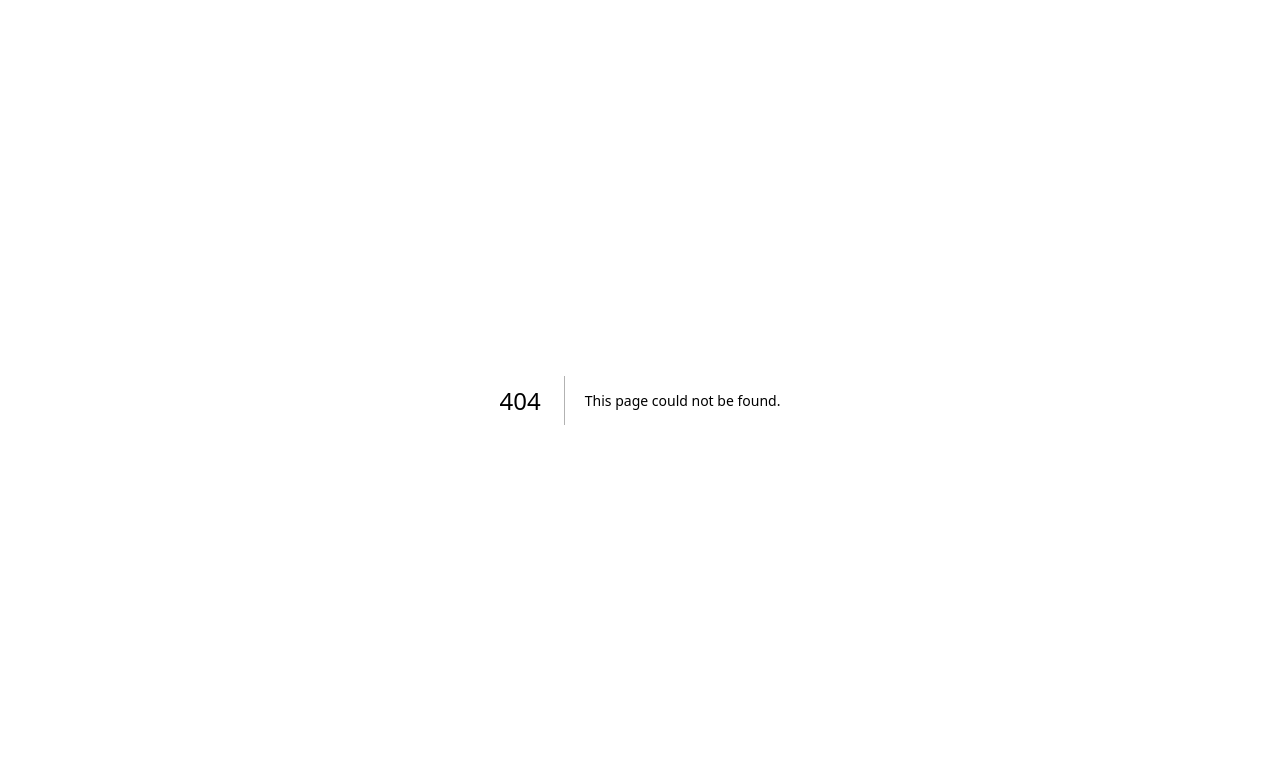
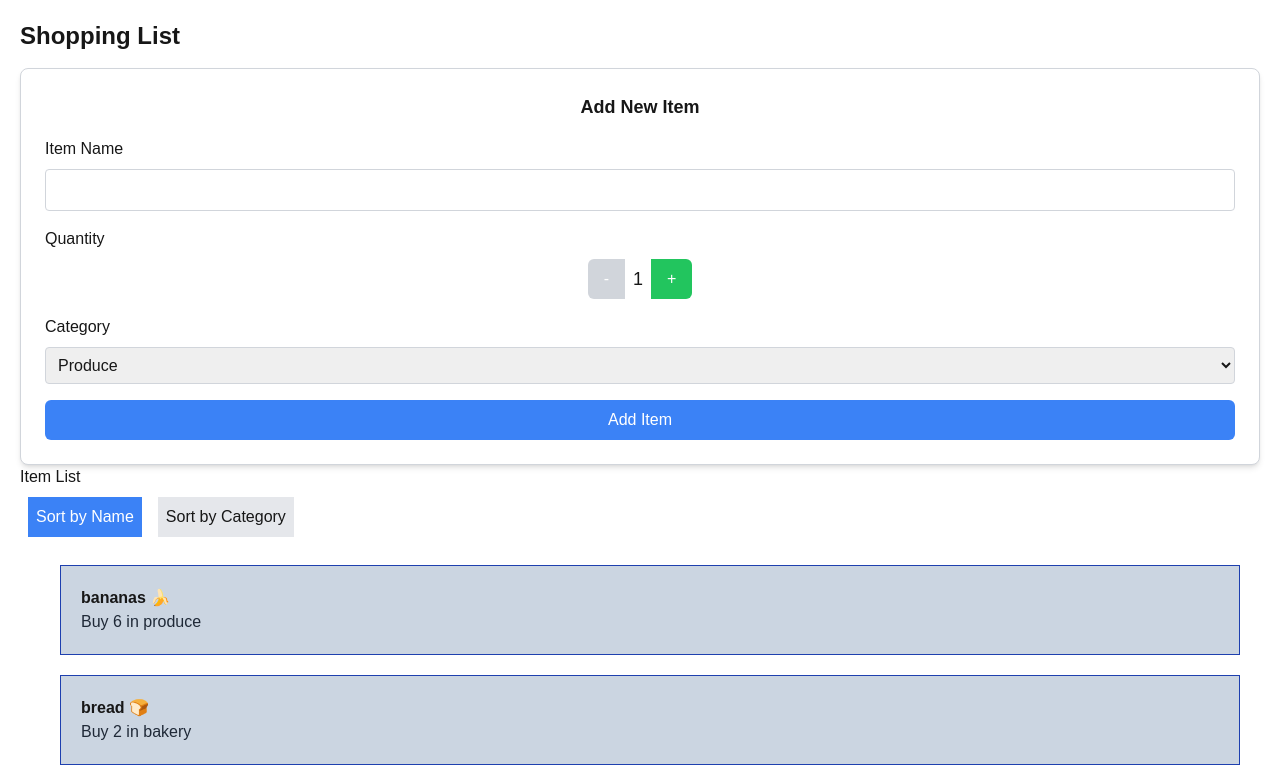
Before and after one commit to deepalsingh/cprg306-assignments, a Next.js app: page /week-7 in a window 1280 px wide. Before the commit this address had no page. Shown: the top 784 px of the page. Built offline with nearby package versions, Linux system fonts and the light colour scheme.

Commit message:
week 7 added

```diff
--- a/app/page.js
+++ b/app/page.js
@@ -45,6 +45,13 @@ export default function Home() {
         </li>
       </ul>
 
+      <ul>
+        <li>
+        <Link className= {linkStyles}
+        href="/week-7/">Week 7 Assignment</Link>
+        </li>
+      </ul>
+
     </main>
 
   );
--- /dev/null
+++ b/app/week-7/item-list.js
@@ -0,0 +1,47 @@
+"use client";
+
+import { useState } from 'react';
+import Item from './item';
+
+const ItemList = ({ items }) => {
+  const [sortBy, setSortBy] = useState('name');
+
+  // Create a copy of items and sort it
+  const sortedItems = [...items].sort((a, b) => {
+    if (sortBy === 'name') {
+      return a.name.localeCompare(b.name);
+    } else if (sortBy === 'category') {
+      return a.category.localeCompare(b.category);
+    }
+    return 0;
+  });
+
+  return (
+    <div>
+      <h2>Item List</h2>
+
+      {/* Sort buttons */}
+      <button
+        onClick={() => setSortBy('name')}
+        className={`p-2 m-2 ${sortBy === 'name' ? 'bg-blue-500 text-white' : 'bg-gray-200'}`}
+      >
+        Sort by Name
+      </button>
+      <button
+        onClick={() => setSortBy('category')}
+        className={`p-2 m-2 ${sortBy === 'category' ? 'bg-blue-500 text-white' : 'bg-gray-200'}`}
+      >
+        Sort by Category
+      </button>
+
+      {/* Render sorted items */}
+      <ul>
+        {sortedItems.map(item => (
+          <Item key={item.id} name={item.name} quantity={item.quantity} category={item.category} />
+        ))}
+      </ul>
+    </div>
+  );
+};
+
+export default ItemList;
--- /dev/null
+++ b/app/week-7/item.js
@@ -0,0 +1,8 @@
+export default function Item({ name, quantity, category }) {
+    return (
+      <div className="bg-slate-300 border border-blue-800 p-5 m-5 mb-2 ml-10">
+        <div className="font-semibold">{name}</div>
+        <div className="text-gray-800">Buy {quantity} in {category}</div>
+      </div>
+    );
+  }
--- /dev/null
+++ b/app/week-7/items.json
@@ -0,0 +1,74 @@
+[
+    {
+      "id": "1h2GJKH12gkHG31h1H",
+      "name": "milk, 4 L 🥛",
+      "quantity": 1,
+      "category": "dairy"
+    },
+    {
+      "id": "2KJH3k2j3H1k2J3K1H",
+      "name": "bread 🍞",
+      "quantity": 2,
+      "category": "bakery"
+    },
+    {
+      "id": "3h2KJH3k2j3H1k2J3",
+      "name": "eggs, dozen 🥚",
+      "quantity": 2,
+      "category": "dairy"
+    },
+    {
+      "id": "4k2J3K1H2GJKH12gk",
+      "name": "bananas 🍌",
+      "quantity": 6,
+      "category": "produce"
+    },
+    {
+      "id": "5H1h1H2KJH3k2j3H",
+      "name": "broccoli 🥦",
+      "quantity": 3,
+      "category": "produce"
+    },
+    {
+      "id": "6H1k2J3K1H2GJKH1",
+      "name": "chicken breasts, 1 kg 🍗",
+      "quantity": 1,
+      "category": "meat"
+    },
+    {
+      "id": "7gkHG31h1H2KJH3k",
+      "name": "pasta sauce 🍝",
+      "quantity": 3,
+      "category": "canned goods"
+    },
+    {
+      "id": "8j3H1k2J3K1H2GJK",
+      "name": "spaghetti, 454 g 🍝",
+      "quantity": 2,
+      "category": "dry goods"
+    },
+    {
+      "id": "9H12gkHG31h1H2KJ",
+      "name": "toilet paper, 12 pack 🧻",
+      "quantity": 1,
+      "category": "household"
+    },
+    {
+      "id": "10H3k2j3H1k2J3K1",
+      "name": "paper towels, 6 pack",
+      "quantity": 1,
+      "category": "household"
+    },
+    {
+      "id": "11k2J3K1H2GJKH12",
+      "name": "dish soap 🍽️",
+      "quantity": 1,
+      "category": "household"
+    },
+    {
+      "id": "12GJKH12gkHG31h1",
+      "name": "hand soap 🧼",
+      "quantity": 4,
+      "category": "household"
+    }
+  ]
--- /dev/null
+++ b/app/week-7/new-item.js
@@ -0,0 +1,106 @@
+"use client";
+
+import React, { useState } from "react";
+
+const NewItem = ({ onAddItem }) => {
+  const [name, setName] = useState("");
+  const [quantity, setQuantity] = useState(1);
+  const [category, setCategory] = useState("Produce");
+
+  const handleSubmit = (e) => {
+    e.preventDefault();
+
+    const item = {
+      id: Math.random().toString(36).substring(2, 15), // Generate a random ID
+      name,
+      quantity,
+      category,
+    };
+
+    onAddItem(item); // Call the onAddItem prop to pass the new item
+
+    // Reset fields
+    setName("");
+    setQuantity(1);
+    setCategory("Produce");
+  };
+
+  const incrementQuantity = () => {
+    if (quantity < 20) {
+      setQuantity(quantity + 1);
+    }
+  };
+
+  const decrementQuantity = () => {
+    if (quantity > 1) {
+      setQuantity(quantity - 1);
+    }
+  };
+
+  return (
+    <form onSubmit={handleSubmit} className="p-6 bg-white border border-gray-300 rounded-lg shadow-md">
+      <h2 className="text-lg font-bold mb-4 text-center">Add New Item</h2>
+      <div className="mb-4">
+        <label className="block mb-2" htmlFor="name">Item Name</label>
+        <input
+          type="text"
+          id="name"
+          value={name}
+          onChange={(e) => setName(e.target.value)}
+          required
+          className="border border-gray-300 p-2 rounded w-full"
+        />
+      </div>
+      <div className="mb-4">
+        <label className="block mb-2">Quantity</label>
+        <div className="flex items-center justify-center mb-2">
+          <button
+            type="button"
+            onClick={decrementQuantity}
+            disabled={quantity === 1}
+            className={`text-white px-4 py-2 rounded-l-md ${quantity === 1 ? 'bg-gray-300 cursor-not-allowed' : 'bg-red-500'}`}
+          >
+            -
+          </button>
+          <span className="mx-2 text-lg">{quantity}</span>
+          <button
+            type="button"
+            onClick={incrementQuantity}
+            className="bg-green-500 text-white px-4 py-2 rounded-r-md"
+          >
+            +
+          </button>
+        </div>
+      </div>
+      <div className="mb-4">
+        <label className="block mb-2" htmlFor="category">Category</label>
+        <select
+          id="category"
+          value={category}
+          onChange={(e) => setCategory(e.target.value)}
+          className="border border-gray-300 p-2 rounded w-full"
+        >
+          <option value="Produce">Produce</option>
+          <option value="Dairy">Dairy</option>
+          <option value="Bakery">Bakery</option>
+          <option value="Meat">Meat</option>
+          <option value="Frozen Foods">Frozen Foods</option>
+          <option value="Canned Goods">Canned Goods</option>
+          <option value="Dry Goods">Dry Goods</option>
+          <option value="Beverages">Beverages</option>
+          <option value="Snacks">Snacks</option>
+          <option value="Household">Household</option>
+          <option value="Other">Other</option>
+        </select>
+      </div>
+      <button
+        type="submit"
+        className="bg-blue-500 text-white px-4 py-2 rounded-md w-full"
+      >
+        Add Item
+      </button>
+    </form>
+  );
+};
+
+export default NewItem;
--- /dev/null
+++ b/app/week-7/page.js
@@ -0,0 +1,24 @@
+'use client';
+
+import { useState } from 'react';
+import NewItem from './new-item';
+import ItemList from './item-list';
+import itemsData from './items.json';
+
+export default function Page() {
+  // Initialize state with data from items.json
+  const [items, setItems] = useState(itemsData);
+
+  // Event handler for adding a new item
+  const handleAddItem = (item) => {
+    setItems((prevItems) => [...prevItems, item]);
+  };
+
+  return (
+    <main className="p-5">
+      <h1 className="text-2xl font-bold mb-4">Shopping List</h1>
+      <NewItem onAddItem={handleAddItem} />
+      <ItemList items={items} />
+    </main>
+  );
+}
```
